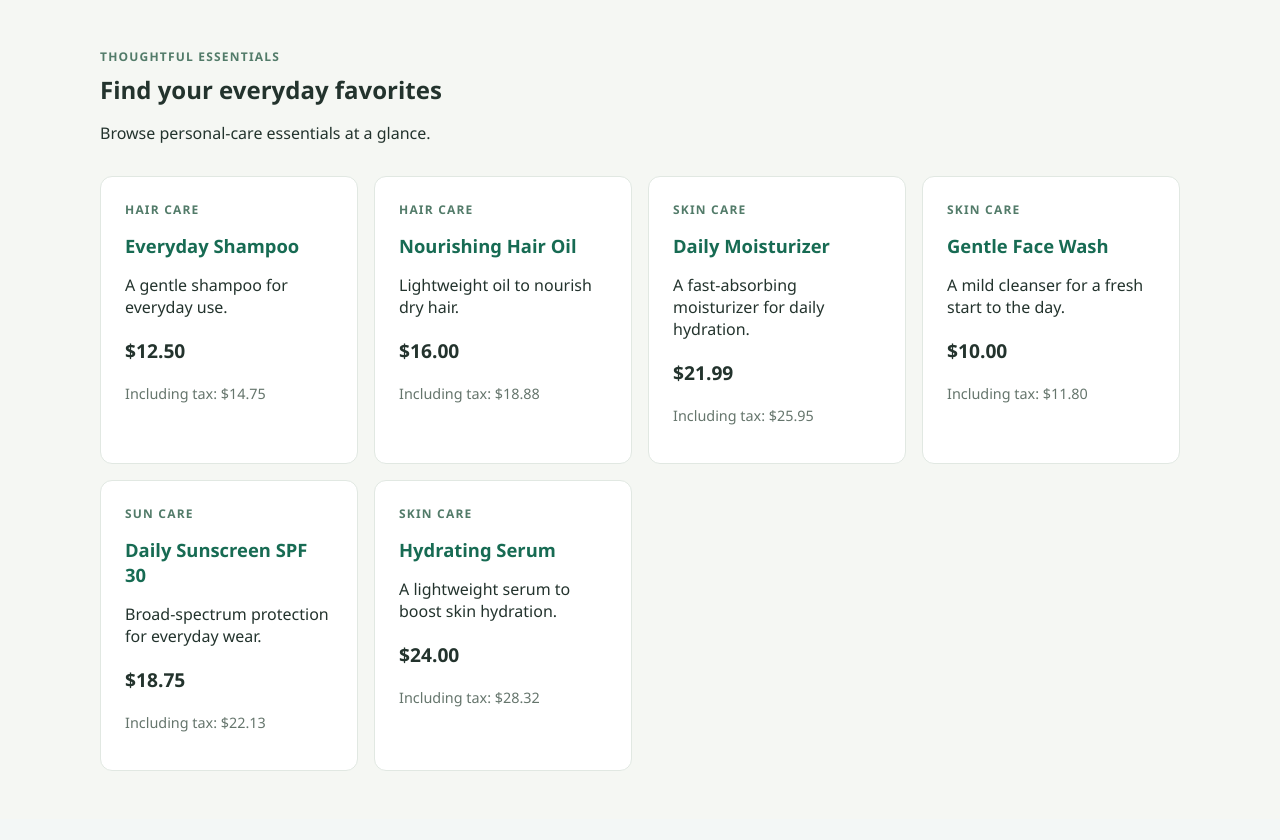
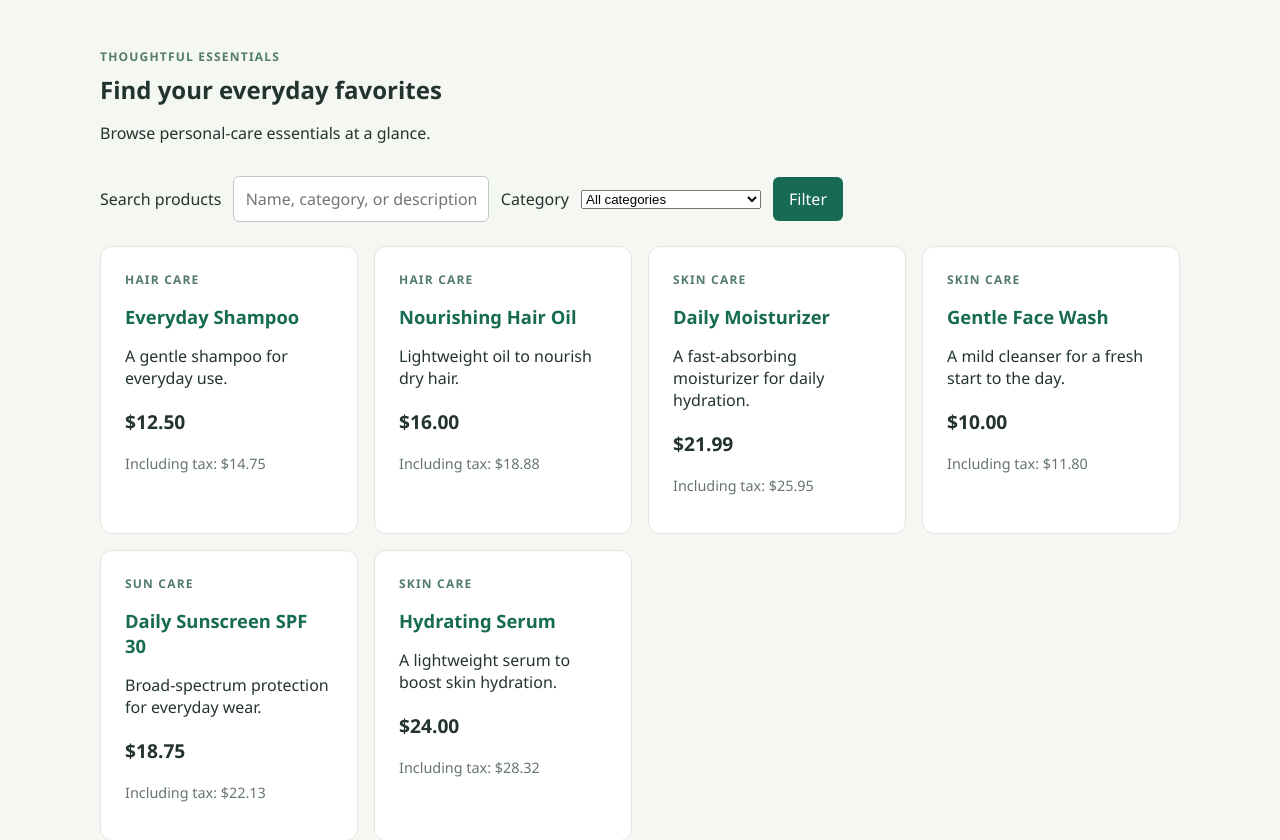
Before and after one commit to morikaransinh/agile_lab, a Flask app: page / in a window 1280 px wide. Shown: the part 58-898 px from the top of the page. Before the commit the page ends 829 px from the top, so only its background shows below. Run offline with Flask 3, Linux system fonts and the light colour scheme.

Commit message:
Add product search and category filters
Co-authored-by: Copilot <223556219+Copilot@users.noreply.github.com>

```diff
--- a/app.py
+++ b/app.py
@@ -18,7 +18,29 @@ def create_app():
 
     @app.get("/")
     def product_list():
-        return render_template("index.html", products=PRODUCTS, query="", category="")
+        query = request.args.get("q", "").strip()
+        category = request.args.get("category", "").strip()
+        query_match = query.casefold()
+        products = [
+            product
+            for product in PRODUCTS
+            if (
+                not query_match
+                or query_match
+                in " ".join(
+                    (product["name"], product["category"], product["description"])
+                ).casefold()
+            )
+            and (not category or product["category"] == category)
+        ]
+        categories = sorted({product["category"] for product in PRODUCTS})
+        return render_template(
+            "index.html",
+            products=products,
+            categories=categories,
+            query=query,
+            category=category,
+        )
 
     @app.get("/products/<product_id>")
     def product_detail(product_id):
--- a/static/style.css
+++ b/static/style.css
@@ -42,6 +42,16 @@ nav a, .link-button { text-decoration: none; }
 .page-heading { margin-bottom: 2rem; }
 
 .page-heading h1, .form-card h1, .detail-card h1 { margin: 0.3rem 0; }
+
+.filter-form {
+  display: flex;
+  align-items: center;
+  flex-wrap: wrap;
+  gap: 0.75rem;
+  margin-bottom: 1.5rem;
+}
+
+.filter-form input, .filter-form select { width: auto; min-width: 180px; }
 
 .eyebrow {
   margin: 0 0 0.5rem;
--- a/templates/index.html
+++ b/templates/index.html
@@ -6,6 +6,21 @@
     <h1>Find your everyday favorites</h1>
     <p>Browse personal-care essentials at a glance.</p>
   </section>
+  <form class="filter-form" action="{{ url_for('product_list') }}" method="get">
+    <label for="q">Search products</label>
+    <input id="q" name="q" value="{{ query }}" placeholder="Name, category, or description">
+    <label for="category">Category</label>
+    <select id="category" name="category">
+      <option value="">All categories</option>
+      {% for item in categories %}
+        <option value="{{ item }}" {% if category == item %}selected{% endif %}>{{ item }}</option>
+      {% endfor %}
+    </select>
+    <button type="submit">Filter</button>
+    {% if query or category %}
+      <a href="{{ url_for('product_list') }}">Clear filters</a>
+    {% endif %}
+  </form>
   <section class="product-grid" aria-label="Product catalog">
     {% for product in products %}
       <article class="product-card">
```
Also changed, not shown: tests/test_app.py (+23 -0 lines).
